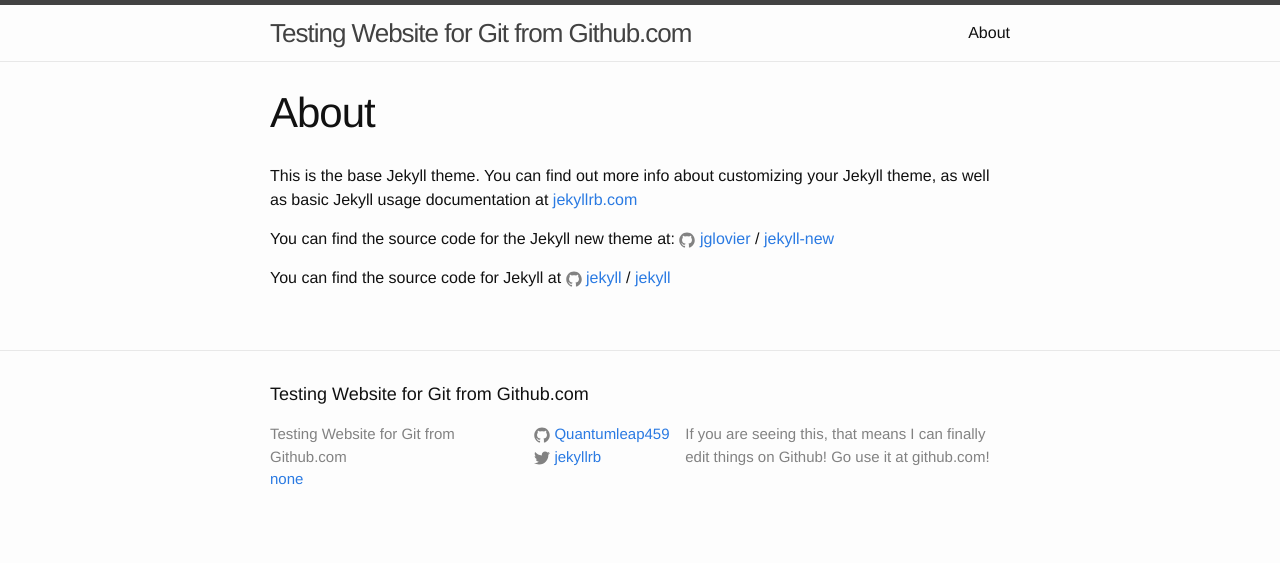
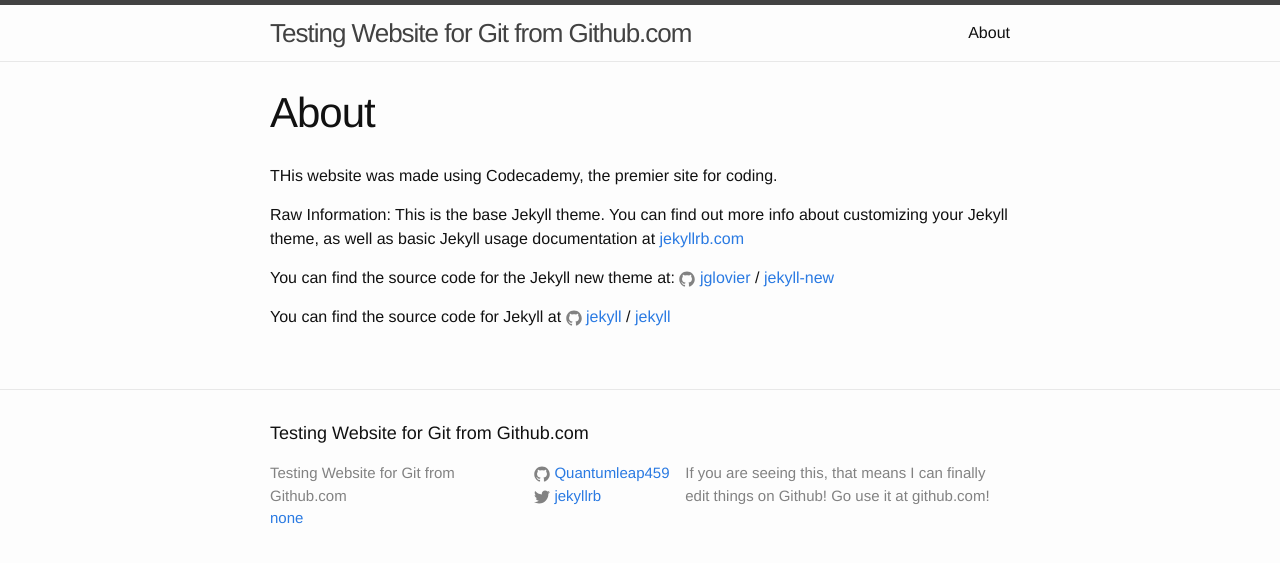
Before and after one commit to Quantumleap459/Quantumleap459.github.io, a Jekyll site: the page built from about.md, in a window 1280 px wide. Shown: the top 563 px of the page. Built offline with Jekyll 4.4.1, drawn with Linux system fonts in a browser that asks for light colours.

Commit message:
Update about.md

```diff
--- a/about.md
+++ b/about.md
@@ -4,6 +4,10 @@ title: About
 permalink: /about/
 ---
 
+THis website was made using Codecademy, the premier site for coding.
+
+
+Raw Information:
 This is the base Jekyll theme. You can find out more info about customizing your Jekyll theme, as well as basic Jekyll usage documentation at [jekyllrb.com](http://jekyllrb.com/)
 
 You can find the source code for the Jekyll new theme at:
```
